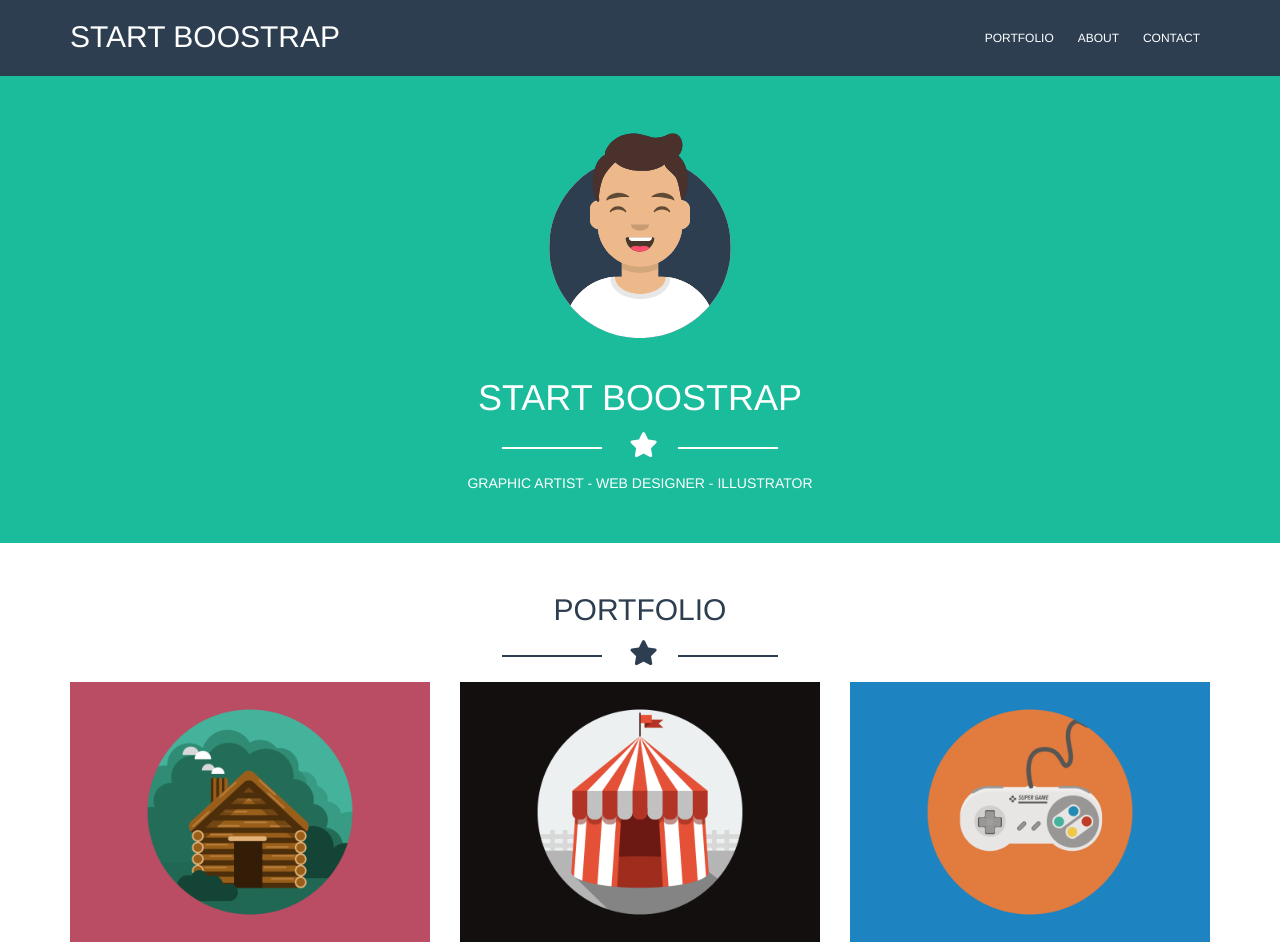
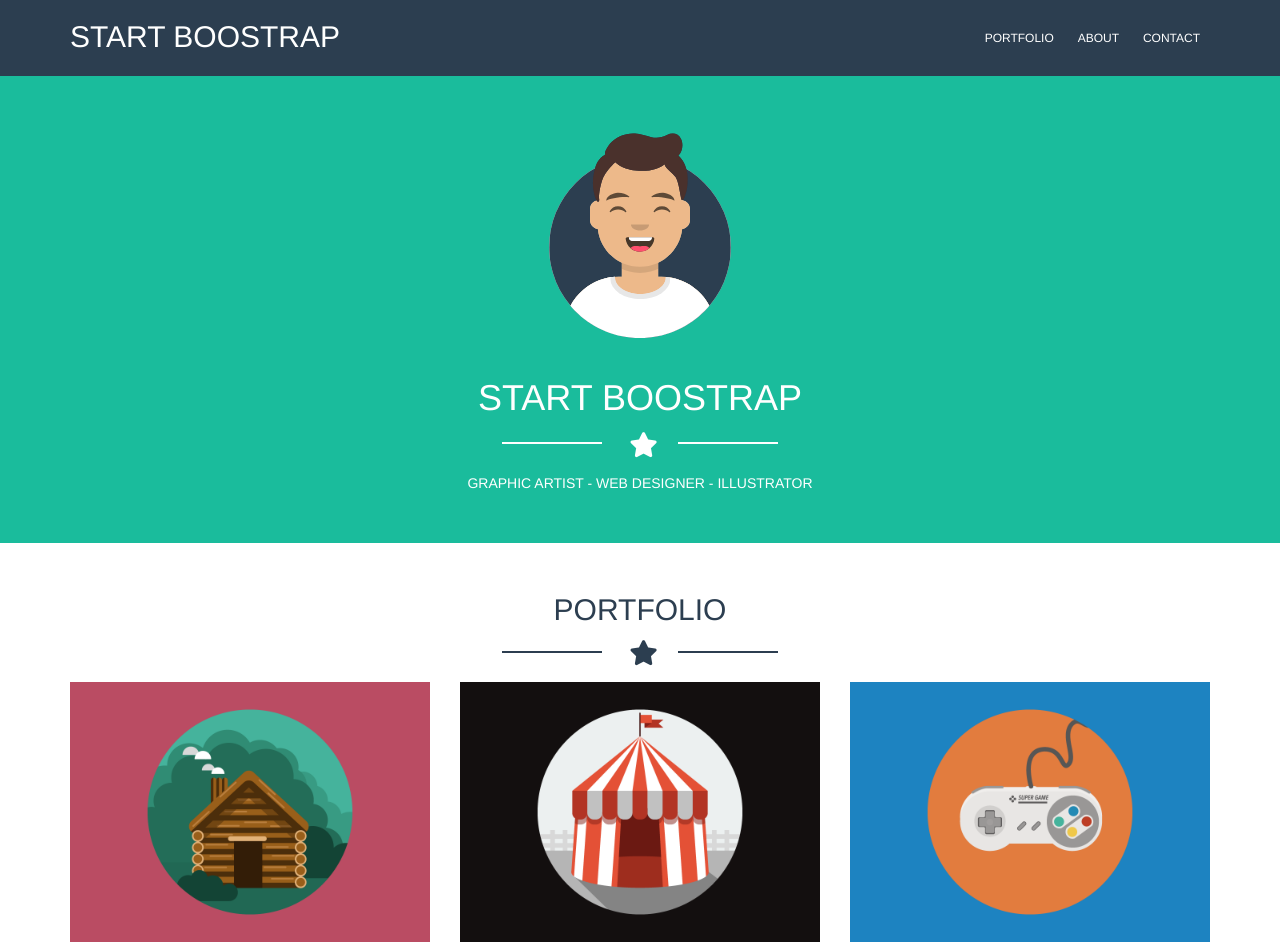
Before and after one commit to MauriPiace92/html-css-bootstrap-freelancer, a plain HTML site: page index.html in a window 1280 px wide. Shown: the top 945 px of the page. Drawn offline with nearby package versions, Linux system fonts and the light colour scheme.

Commit message:
piccola revisione

```diff
--- a/css/style.css
+++ b/css/style.css
@@ -11,10 +11,10 @@ body{
 .star::after {
   display: inline-block;
   content: "";
-  border-top: 2px solid;
+  border-bottom: 2px solid;
   width: 100px;
   margin: 0 20px;
-  transform: translateY(-5px);
+  vertical-align: super;
 }
 
 .btn-green{
```
